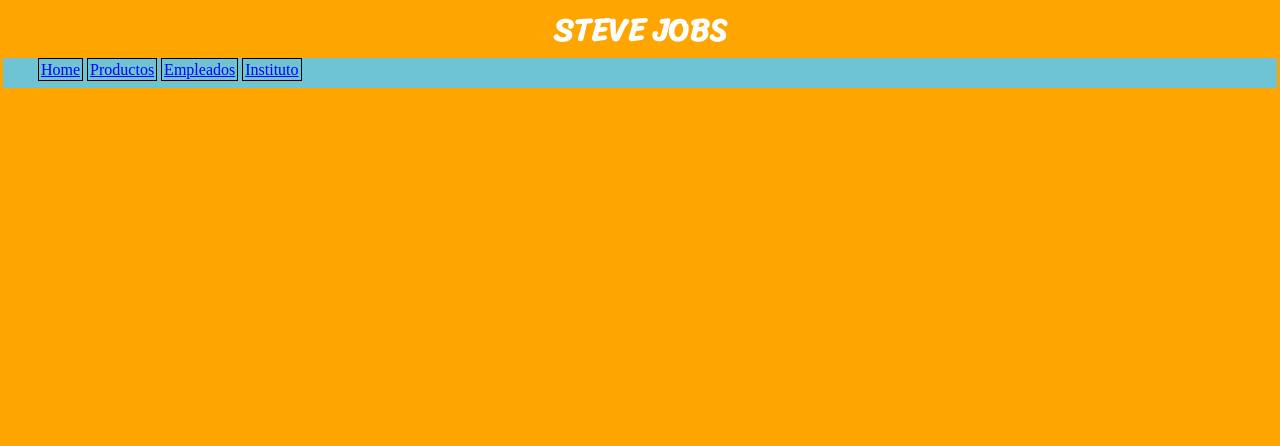
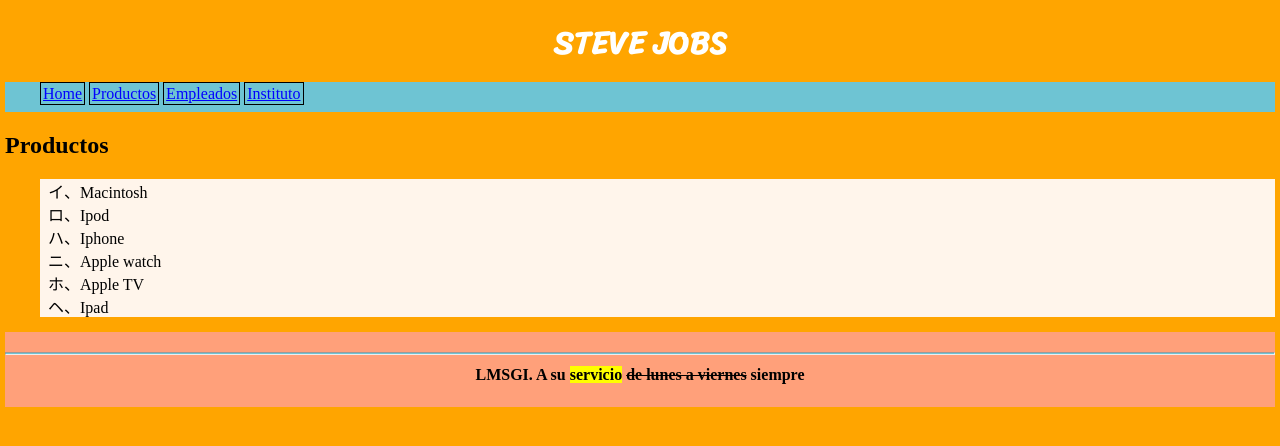
Before and after one commit to eSeDanz/Por_Pares, a plain HTML site: page productos.html in a window 1280 px wide. Drawn offline with Linux system fonts and the light colour scheme.

Commit message:
Termino Práctica

```diff
--- a/estilo.css
+++ b/estilo.css
@@ -1,26 +1,23 @@
 @charset "UTF-8";
 
-
 body {
-	border: 3px solid orange;
-	border-bottom: 25px solid orange;
+	border: 5px solid orange;
 	margin: 0px;
 	background-color: orange;
 }
 
 h1 {
-	font-family: 'Sriracha';
+	font-family: 'Sriracha', cursive;
 	background-color: orange;
 	color: white;
 	text-align: center;
-	margin: -1px;
+	margin: 10px;
 }
 
 nav {
 	background-color: rgb(110, 196, 211);
 	position: relative;
 	height: 30px;
-
 }
 
 a {
@@ -55,14 +52,12 @@ section.blue {
 	padding: 0px;
 
 }
-section.swhite {
+section.white {
 	background-color: white;
 	position: relative;
 	height: 20px;
-
 	margin: 0px;
 	padding: 0px;
-
 }
 
 hr.blue {
@@ -78,6 +73,7 @@ hr.blue2 {
 	position: relative;
 	top: -30px;
 	border: 0px;
+	margin: 0px;
 }
 
 p.desplazado {
@@ -90,7 +86,7 @@ section.red {
 	background-color: rgb(110, 196, 211);
 	color: red;
 	position: relative;
-	margin: -1px;
+	margin: 0px;
 }
 
 img.derecha {
@@ -108,6 +104,7 @@ hr.red {
 	position: relative;
 	top: 20px;
 	border: 0px;
+	margin: 0px;
 }
 
 hr.red2 {
@@ -116,6 +113,7 @@ hr.red2 {
 	position: relative;
 	top: -15px;
 	border: 0px;
+	margin: 0px;
 }
 
 p.dos {
@@ -126,7 +124,7 @@ footer {
 	background-color: lightsalmon;
 	position: relative;
 	top: -10px;
-	margin: -1px;
+	margin: 0px;
 	height: 75px;
 }
 
@@ -144,13 +142,11 @@ p.centrado {
 	top: 15px;
 }
 
-hr.white {
-	box-sizing: content-box;
-	background-color: white;
-	height: 30px;
-	margin: 0px;
-	padding: 0px;
+ul.mac {
+	list-style-type: katakana-iroha;
+	background-color: rgb(255, 245, 235);
 	position: relative;
-	bottom: 0px;
-	border: 0px;
+	margin-left: 35px;
+	margin-right: 0px;
+	margin-bottom: 25px;
 }
--- a/productos.html
+++ b/productos.html
@@ -18,6 +18,21 @@
             href="https://www.portalempleado.net">Empleados</a> <a href="https://mestreacasa.gva.es/web/ieselgrao"
             target=”_blank”>Instituto</a>
     </nav>
+    <main>
+        <h2>Productos</h2>
+        <ul class="mac">
+            <li>Macintosh</li>
+            <li>Ipod</li>
+            <li>Iphone</li>
+            <li>Apple watch</li>
+            <li>Apple TV</li>
+            <li>Ipad</li>
+        </ul>
+    </main>
+    <footer>
+        <hr class="final">
+        <p class="centrado">LMSGI. A su <mark>servicio</mark> <s>de lunes a viernes</s> siempre</p>
+    </footer>
 </body>
 
 </html>
```
Also changed, not shown: index.html (+24 -13 lines).
